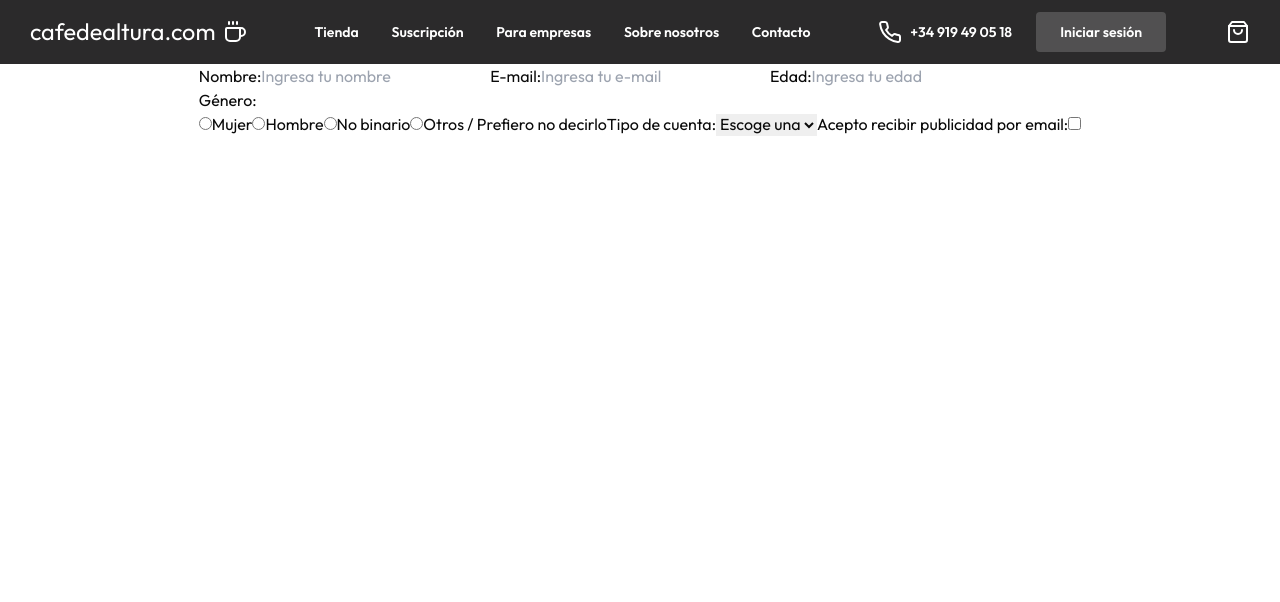
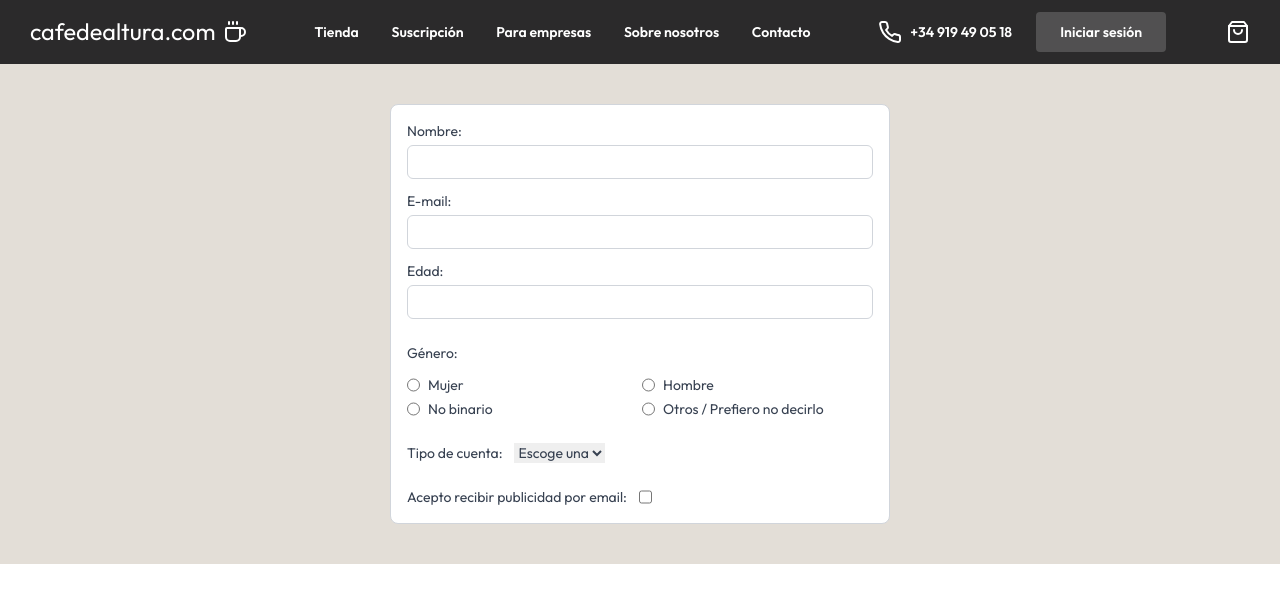
Before and after one commit to Adriasu/cafe-de-altura, a Next.js app: page / in a window 1280 px wide. Shown: the top 602 px of the page. Built offline with nearby package versions, Linux system fonts and the light colour scheme.

Commit message:
estilo formulario

```diff
--- a/src/components/UserForm.jsx
+++ b/src/components/UserForm.jsx
@@ -3,38 +3,87 @@ import React from "react";
 
 const UserForm = () => {
   return (
-    <form>
+    <div className="bg-[#E3DED7] w-full flex justify-center items-center h-[500px]">
+      <form className="flex flex-col w-[500px] border-[1px] border-[#D1D5DB] rounded-lg gap-6 p-4 text-[#374151] bg-white text-sm">
+        <div className="flex flex-col gap-3  justify-center items-start">
+          <div className="flex flex-col gap-1 w-full">
             <label htmlFor="name">Nombre:</label>
-      <input type="text" name="name" id="name" placeholder="Ingresa tu nombre"/>
+            <input
+              className="rounded-md px-2 border-[1px] border-[#D1D5DB] h-[34px]"
+              type="text"
+              name="name"
+              id="name"
+            />
+          </div>
 
+          <div className="flex flex-col gap-1 w-full">
             <label htmlFor="email">E-mail:</label>
-      <input type="text" name="email" id="email" placeholder="Ingresa tu e-mail"/>
+            <input
+              className="rounded-md px-2 border-[1px] border-[#D1D5DB] h-[34px]"
+              type="text"
+              name="email"
+              id="email"
+            />
+          </div>
 
+          <div className="flex flex-col gap-1 w-full">
             <label htmlFor="age">Edad:</label>
-      <input type="text" name="age" id="age" placeholder="Ingresa tu edad" />
+            <input
+              className="rounded-md px-2 border-[1px] border-[#D1D5DB] h-[34px]"
+              type="text"
+              name="age"
+              id="age"
+            />
+          </div>
+        </div>
 
+        <div className="flex flex-col gap-3">
           <p>Género:</p>
+          <div className="grid grid-cols-2 gap-1">
+            <div className="flex gap-2">
               <input type="radio" id="famale" name="gender" value="female" />
               <label htmlFor="famale">Mujer</label>
+            </div>
+            <div className="flex gap-2">
               <input type="radio" id="male" name="gender" value="male" />
               <label htmlFor="male">Hombre</label>
-      <input type="radio" id="nonbinary" name="gender" value="nonbinary" />
+            </div>
+            <div className="flex gap-2">
+              <input
+                type="radio"
+                id="nonbinary"
+                name="gender"
+                value="nonbinary"
+              />
               <label htmlFor="nonbinary">No binario</label>
+            </div>
+            <div className="flex gap-2">
               <input type="radio" id="other" name="gender" value="other" />
               <label htmlFor="other">Otros / Prefiero no decirlo</label>
+            </div>
+          </div>
+        </div>
 
+        <div className="flex gap-3">
           <label htmlFor="account">Tipo de cuenta:</label>
           <select name="account" id="account">
-        <option value="" disabled selected>Escoge una</option>
+            <option value="" disabled selected>
+              Escoge una
+            </option>
             <option value="basic">Básica</option>
             <option value="premium">Premium</option>
             <option value="business">Business</option>
           </select>
+        </div>
 
-      <label htmlFor="publicity">Acepto recibir publicidad por email:</label>
+        <div className="flex gap-3">
+          <label htmlFor="publicity">
+            Acepto recibir publicidad por email:
+          </label>
           <input type="checkbox" id="publicity" name="publicity" value={true} />
-
+        </div>
       </form>
+    </div>
   );
 };
 
```
Lines whose indentation alone changed are shown as unchanged.
